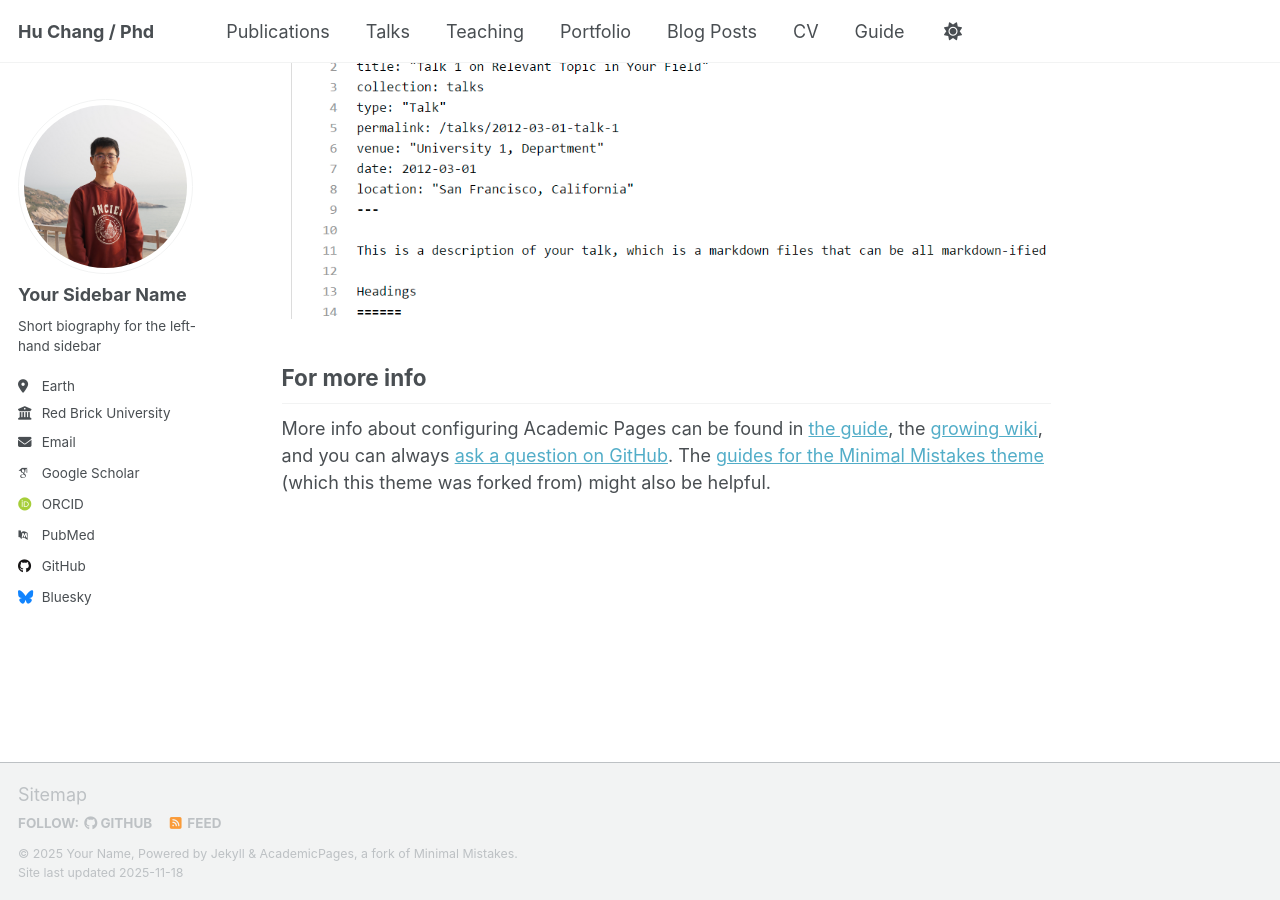
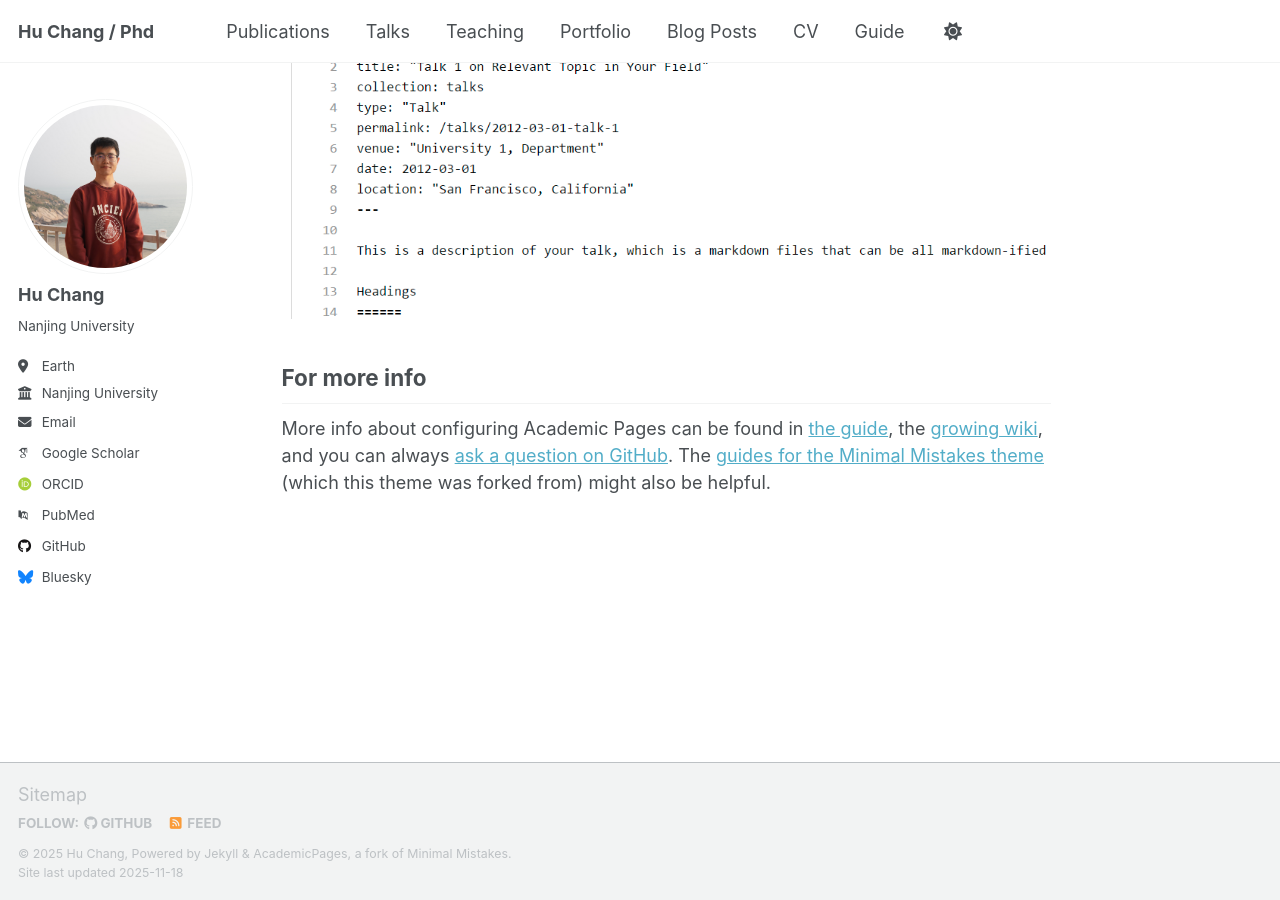
Before and after one commit to CHANGXiaohu/CHANGXiaohu.github.io, a Jekyll site: the page built from _pages/about.md, in a window 1280 px wide and 900 px high, scrolled down 2880 px. Built offline with Jekyll 4.4.1, drawn with Linux system fonts in a browser that asks for light colours; some web fonts are replaced; a script that is not in the unit is left out.

Commit message:
Update _config.yml

```diff
--- a/_config.yml
+++ b/_config.yml
@@ -11,8 +11,8 @@ locale                   : "en-US"
 site_theme               : "default" # Currently available options are "default", "air"
 title                    : "Hu Chang / Phd"
 title_separator          : "-"
-name                     : &name "Your Name"
-description              : &description "Your Name's academic portfolio"   # Update this with a general description of your site, this is the default if not overridden by a page
+name                     : &name "Hu Chang"
+description              : &description "Hu Chang's academic portfolio"   # Update this with a general description of your site, this is the default if not overridden by a page
 url                      : https://Changxiaohu.github.io # The base hostname & protocol for your site e.g. "https://[your GitHub username].github.io",
                                                            # or if you already have some other page hosted on Github then use "https://[your GitHub username].github.io/[Your Repo Name]"
 baseurl                  : "" # the subpath of your site, e.g. "/blog"
@@ -24,18 +24,18 @@ repository               : "CHANGXiaohu/Changxiaohu.github.io"
 author:
   # Biographic information
   avatar           : "DSC07033.JPG"
-  name             : "Your Sidebar Name"
+  name             : "Hu Chang"
   pronouns         : # example: "she/her"
-  bio              : "Short biography for the left-hand sidebar"
+  bio              : "Nanjing University"
   location         : "Earth"
-  employer         : "Red Brick University"
+  employer         : "Nanjing University"
   uri              : # URL
-  email            : "none@example.org"
+  email            : "huchang@smail.nju.edu.cn"
 
   # Academic websites
   academia         : # URL
   arxiv            : # URL - Update with the correct link to your profile
-  googlescholar    : "https://scholar.google.com/citations?user=PS_CX0AAAAAJ"
+  googlescholar    : "https://scholar.google.com/citations?user=DBTtidQAAAAJ&hl=zh-CN"
   inspire-hep      : # URL
   impactstory      : # URL
   orcid            : "https://orcid.org/yourorcidurl"
```
